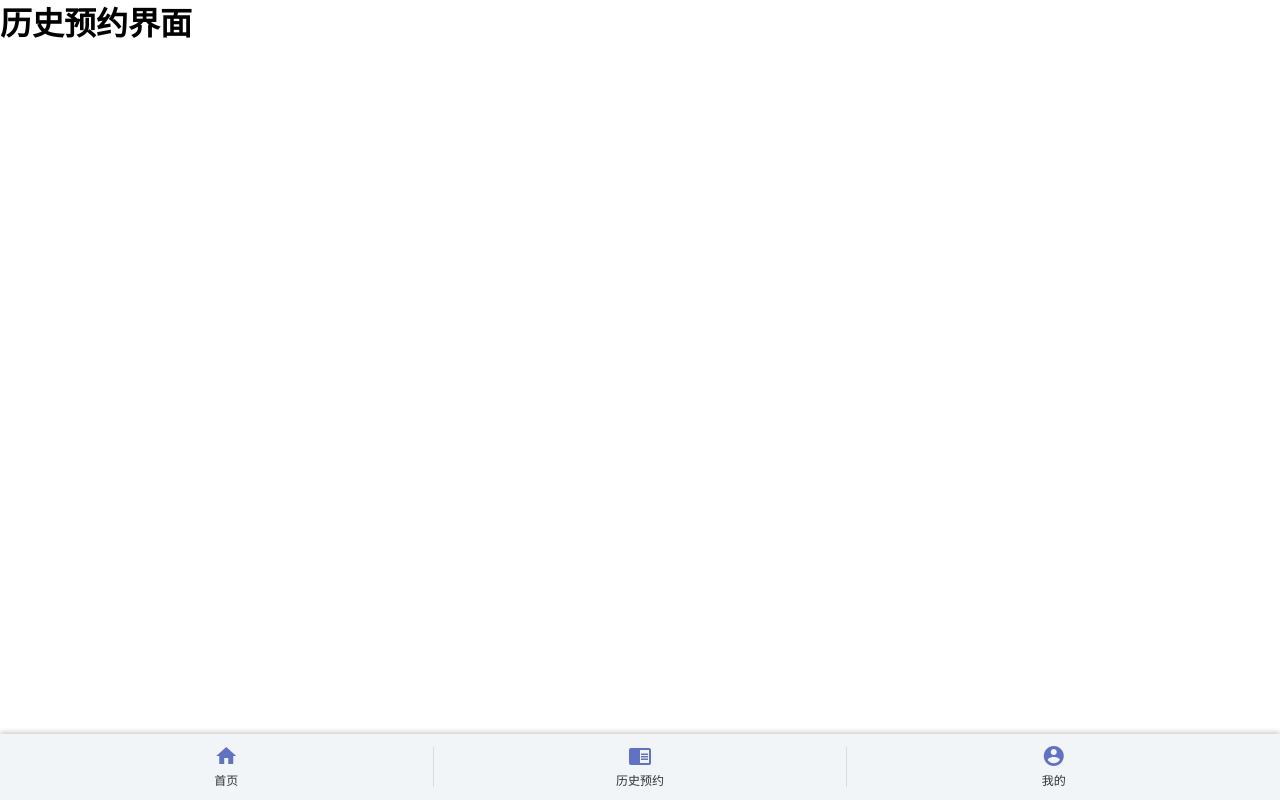
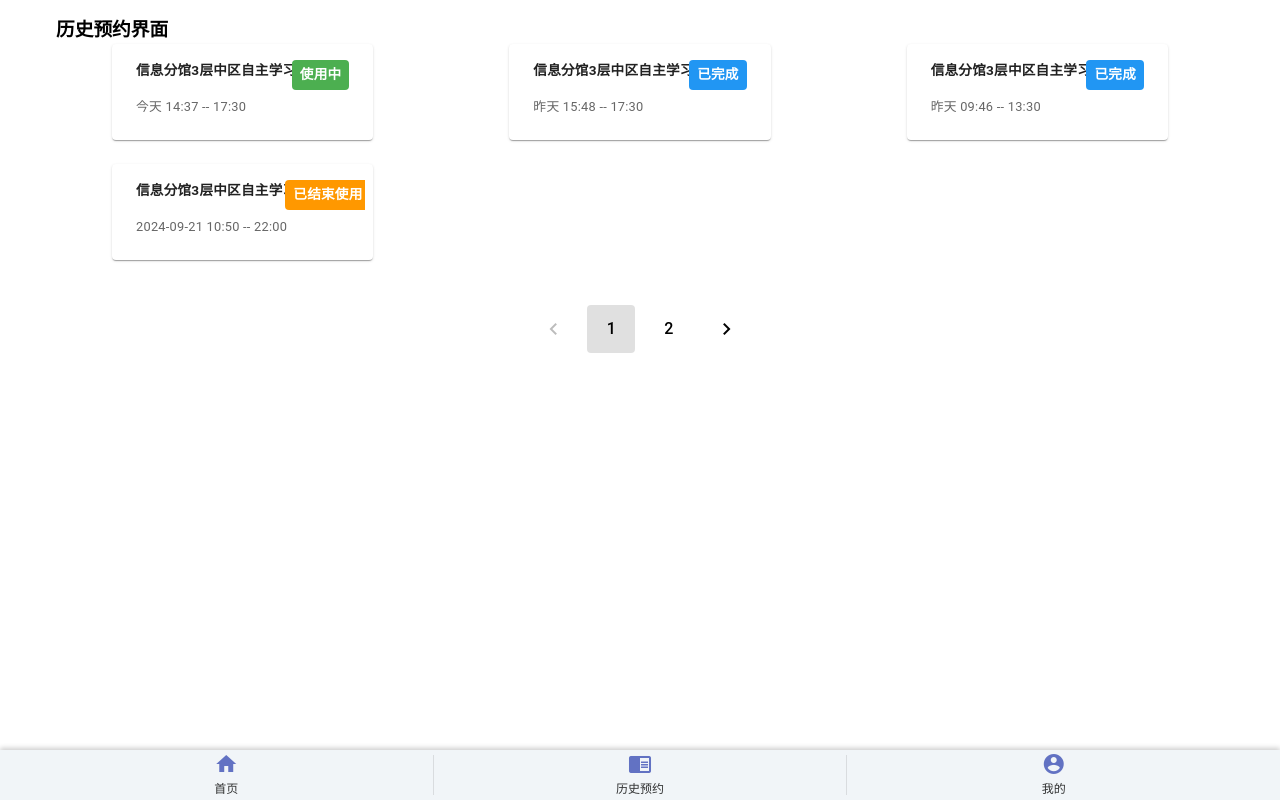
Before and after one commit to davincilll/WHULibReservation-Frontend, a Nuxt app: page /history in a window 1280 px wide. Built offline with nearby package versions, Linux system fonts and the light colour scheme.

Commit message:
feat:历史预约初步样式

```diff
--- a/composables/api.js
+++ b/composables/api.js
@@ -3,11 +3,12 @@ export const apiCore = (url, options = {}) => {
     const nuxtApp = useNuxtApp();
     return useFetch(url, {
         baseURL: config.public.baseURL,
+        ...options,
         onRequest({ options }) {
             let token = userStore().getToken();
             options.headers = {
+                ...options.headers,
                 Authorization: `Bearer ${token}`,
-                ...options.headers,
             };
         },
         onResponse({response}){
--- a/layouts/default.vue
+++ b/layouts/default.vue
@@ -33,6 +33,7 @@
     position: fixed;
     bottom: 0;
     width: 100%;
+    height: 50px;
     display: flex;
     align-items: center;
     justify-content: space-between; /* 均匀分布 */
--- a/nuxt.config.ts
+++ b/nuxt.config.ts
@@ -8,9 +8,18 @@ export default defineNuxtConfig({
     },
     runtimeConfig: {
         public: {
-            baseURL:"http://localhost:8000/api/v1"
+            baseURL:"http://myhk.fun:8999/api/v1"
         }
     },
+    nitro: {
+        devProxy: {
+          "/siteweb": {
+            target: "http://myhk.fun:8999/api/v1", // 这里是接口地址
+            changeOrigin: true,
+            prependPath: true,
+          }
+        }
+      },
     modules: [
         (_options, nuxt) => {
             nuxt.hooks.hook('vite:extendConfig', (config) => {
@@ -18,7 +27,8 @@ export default defineNuxtConfig({
             })
         },
         '@pinia/nuxt',
-        '@pinia-plugin-persistedstate/nuxt'
+        '@pinia-plugin-persistedstate/nuxt',
+        '@nuxt/eslint'
 
     ],
     vite: {
--- a/package.json
+++ b/package.json
@@ -13,6 +13,7 @@
   },
   "dependencies": {
     "@mdi/font": "^7.4.47",
+    "@nuxt/eslint": "^0.5.7",
     "@nuxtjs/eslint-config-typescript": "^12.1.0",
     "@pinia-plugin-persistedstate/nuxt": "^1.2.1",
     "@pinia/nuxt": "^0.5.5",
--- a/pages/history.vue
+++ b/pages/history.vue
@@ -1,6 +1,211 @@
 <template>
-    <div>
-      <h1>历史预约界面</h1>
-      <!-- 其他内容 -->
-    </div>
-  </template>
+  <div>
+    <v-container>
+      <h3 >历史预约界面</h3>
+
+      <!-- 卡片列表布局 -->
+      <v-row>
+        <v-col
+          v-for="(item, index) in paginatedData"
+          :key="index"
+          cols="12"
+          sm="6"
+          md="4"
+        >
+          <v-card class="mx-auto" :class="['max-width-xs', 'max-width-sm', 'max-width-md']">
+            <v-card-title class="card-header">
+              <span class="seat-info">{{ item.seat || '未指定座位' }}</span>
+              <span :class="['status', getStatusClass(item.status)]">{{ item.status }}</span>
+            </v-card-title>
+
+            <v-card-text class="card-body">
+              <span class="time-range">{{ item.time_range || '时间未定' }}</span>
+            </v-card-text>
+          </v-card>
+        </v-col>
+      </v-row>
+
+      <!-- 分页组件 -->
+      <v-row justify="center">
+        <v-col cols="12" sm="8" md="6">
+          <v-pagination
+            v-model:="currentPage "
+            :length="totalPages"
+            class="my-4 custom-pagination"
+            align-self="center"
+          ></v-pagination>
+        </v-col>
+      </v-row>
+    </v-container>
+  </div>
+</template>
+
+<script setup>
+import { ref, computed } from 'vue'
+
+// 模拟从后端获取的数据
+const rawData = ref([
+  {
+    seat: "信息分馆3层中区自主学习区138号",
+    status: "使用中",
+    time_range: "今天 14:37 -- 17:30"
+  },
+  {
+    seat: "信息分馆3层中区自主学习区137号",
+    status: "已完成",
+    time_range: "昨天 15:48 -- 17:30"
+  },
+  {
+    seat: "信息分馆3层中区自主学习区137号",
+    status: "已完成",
+    time_range: "昨天 09:46 -- 13:30"
+  },
+  {
+    seat: "信息分馆3层中区自主学习区137号",
+    status: "已结束使用",
+    time_range: "2024-09-21 10:50 -- 22:00"
+  },
+  {
+    seat: "",
+    status: "未知状态",
+    time_range: ""
+  }
+])
+
+// 分页逻辑
+const itemsPerPage = 4 // 每页显示条目数
+const currentPage = ref(1) // 当前页码
+
+// 计算总页数
+const totalPages = computed(() => Math.ceil(rawData.value.length / itemsPerPage))
+
+// 获取当前页的数据
+const paginatedData = computed(() => {
+  const start = (currentPage.value - 1) * itemsPerPage
+  return rawData.value.slice(start, start + itemsPerPage)
+})
+
+// 根据状态返回不同的颜色类
+const getStatusClass = (status) => {
+  switch (status) {
+    case "使用中":
+      return "status-active"
+    case "已完成":
+      return "status-complete"
+    case "已结束使用":
+      return "status-ended"
+    case "未知状态":
+      return "status-unknown"
+    default:
+      return ""
+  }
+}
+</script>
+
+<style scoped>
+.my-4 {
+  margin: 16px 0;
+}
+
+.v-card {
+  padding: 8px;
+  font-size: 0.9rem; /* 减小字体大小以减少卡片高度 */
+}
+
+/* 最大宽度控制 */
+.max-width-xs {
+  max-width: 100%;
+}
+
+.max-width-sm {
+  max-width: 100%;
+}
+
+.max-width-md {
+  max-width: 100%;
+}
+
+/* 不同屏幕的宽度控制 */
+@media (min-width: 600px) {
+  .max-width-xs {
+    max-width: 90%;
+  }
+}
+
+@media (min-width: 960px) {
+  .max-width-sm {
+    max-width: 80%;
+  }
+}
+
+@media (min-width: 1264px) {
+  .max-width-md {
+    max-width: 70%;
+  }
+}
+
+/* 卡片头部布局 */
+.card-header {
+  display: flex;
+  justify-content: space-between;
+  align-items: flex-start;
+  font-weight: bold;
+  padding-bottom: 8px;
+}
+
+/* 座位信息左上显示 */
+.seat-info {
+  display: block;
+  width: 70%;
+  font-size: 0.85rem;
+}
+
+/* 状态信息在右边显示 */
+.status {
+  display: block;
+  font-size: 0.85rem;
+  padding: 4px 8px;
+  border-radius: 4px;
+  text-align: center;
+}
+
+/* 时间范围在左下方 */
+.card-body {
+  display: flex;
+  justify-content: flex-start;
+}
+
+.time-range {
+  font-size: 0.8rem;
+  color: #666;
+}
+
+/* 不同状态的颜色 */
+.status-active {
+  background-color: #4caf50; /* 使用中: 绿色 */
+  color: white;
+}
+
+.status-complete {
+  background-color: #2196f3; /* 已完成: 蓝色 */
+  color: white;
+}
+
+.status-ended {
+  background-color: #ff9800; /* 已结束使用: 橙色 */
+  color: white;
+}
+
+.status-unknown {
+  background-color: #9e9e9e; /* 未知状态: 灰色 */
+  color: white;
+}
+.custom-pagination .v-pagination {
+  font-size: 1.5rem; /* 调整字体大小 */
+}
+
+.custom-pagination .v-pagination .v-pagination__item {
+  max-width: 20px; /* 设置每个分页按钮的最小宽度 */
+  max-height: 20px; /* 设置每个分页按钮的最小高度 */
+}
+</style>
```
Also changed, not shown: 1 other file (tests, documents, lock files or other folders).
